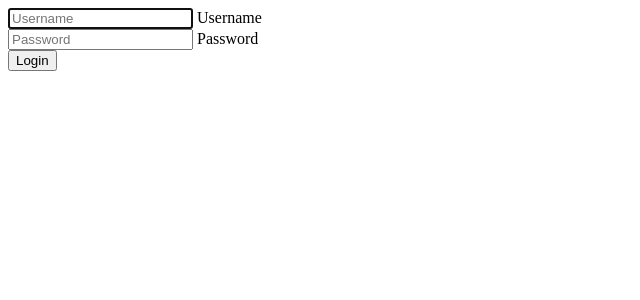
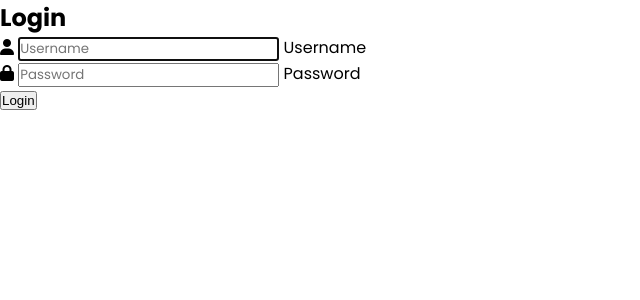
Before and after one commit to Visualtaggy/JinxCoin-Blockchain, a Flask app: page /login in a window 1280 px wide. Shown: the top 300 px of the page, without its empty margins (0-640 px from the left). Run offline with Flask 2, Linux system fonts and the light colour scheme; parts of the project's set-up code (start-up, migrations or seed data) failed here and were passed over; some libraries are stand-ins or nearby versions.

Commit message:
+added font awesome support and stylesheet

```diff
--- /dev/null
+++ b/static/style.css
@@ -0,0 +1,12 @@
+@import url("https://fonts.googleapis.com/css2?family=Poppins:wght@200;300;400;500;600;700;800&display=swap");
+
+* {
+  margin: 0;
+  padding: 0;
+  box-sizing: border-box;
+}
+
+body,
+input {
+  font-family: "Poppins", sans-serif;
+}
--- a/templates/login.html
+++ b/templates/login.html
@@ -5,13 +5,24 @@
     <meta http-equiv="X-UA-Compatible" content="IE=edge" />
     <meta name="viewport" content="width=device-width, initial-scale=1.0" />
     <title>Jinx Login</title>
+    <script
+      src="https://kit.fontawesome.com/64d58efce2.js"
+      crossorigin="anonymous"
+    ></script>
+    <link
+      rel="stylesheet"
+      type="text/css"
+      href="{{ url_for('static',filename='style.css')}}"
+    />
   </head>
   <body>
+    <h2 class="title">Login</h2>
     <div class="container">
       {% include 'includes/_messages.html' %}
       <form action="" method="POST">
         <div class="form-group">
           <div class="form-label-group">
+            <i class="fas fa-user"></i>
             <input
               type="text"
               id="inputUsername"
@@ -28,6 +39,7 @@
 
         <div class="form-group">
           <div class="form-label-group">
+            <i class="fas fa-lock"></i>
             <input
               type="password"
               id="inputPassword"
```
